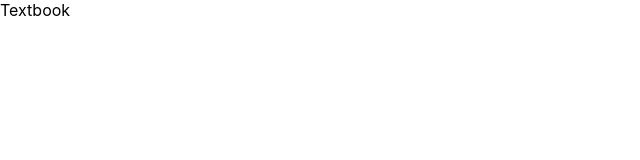
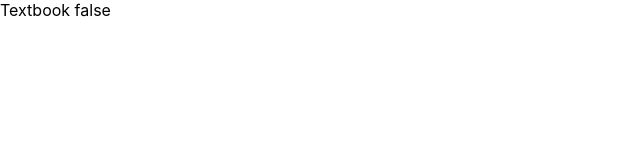
Before and after one commit to DzmitryRev/rslang, a React (Create React App) app: page /textbook in a window 1280 px wide. Shown: the top 160 px of the page, without its empty margins (0-640 px from the left). Built offline with nearby package versions, Linux system fonts and the light colour scheme.

Commit message:
feat: add isAuth field in userSlice and intall react-redux

```diff
--- a/package.json
+++ b/package.json
@@ -14,6 +14,7 @@
     "@types/react-redux": "^7.1.24",
     "react": "^18.2.0",
     "react-dom": "^18.2.0",
+    "react-redux": "^8.0.2",
     "react-router-dom": "^6.3.0",
     "react-scripts": "5.0.1",
     "typescript": "^4.7.4",
--- a/src/index.tsx
+++ b/src/index.tsx
@@ -3,18 +3,23 @@ import ReactDOM from 'react-dom/client';
 import './styles/index.css';
 import { BrowserRouter as Router } from 'react-router-dom';
 
+import { Provider } from 'react-redux';
+
 import App from './App';
 import reportWebVitals from './reportWebVitals';
+import store from './store/store';
 
 const rootElement = document.getElementById('root') as HTMLElement;
 
 const root = ReactDOM.createRoot(rootElement);
 root.render(
-  <Router>
-    <React.StrictMode>
-      <App />
-    </React.StrictMode>
-  </Router>,
+  <React.StrictMode>
+    <Router>
+      <Provider store={store}>
+        <App />
+      </Provider>
+    </Router>
+  </React.StrictMode>,
 );
 
 reportWebVitals();
--- a/src/pages/Textbook.tsx
+++ b/src/pages/Textbook.tsx
@@ -1,3 +1,17 @@
+/**
+ * Textbook have 2 conditions:
+ * auth and not auth => get this flag from userSlice
+ *
+ *
+ */
+
+import { TypedUseSelectorHook, useSelector } from 'react-redux';
+
+import { RootState } from '../store/store';
+
+const AppUseSelector: TypedUseSelectorHook<RootState> = useSelector;
+
 export default function Textbook() {
-  return <div>Textbook</div>;
+  const isAuth = AppUseSelector((store) => store.user.isAuth);
+  return <div>{isAuth ? <div>Textbook true</div> : <div>Textbook false</div>}</div>;
 }
--- a/src/store/slices/userSlice.ts
+++ b/src/store/slices/userSlice.ts
@@ -1,25 +1,25 @@
-import { createSlice } from "@reduxjs/toolkit";
-import type { PayloadAction } from "@reduxjs/toolkit";
+import { createSlice } from '@reduxjs/toolkit';
+
+import type { PayloadAction } from '@reduxjs/toolkit';
 
 interface UserState {
-  username: string;
+  isAuth: boolean;
 }
 
 const initialState: UserState = {
-  username: "",
+  isAuth: false,
 };
 
 const userSlice = createSlice({
-  name: "user",
+  name: 'user',
   initialState,
   reducers: {
-    setUser: (state, action: PayloadAction<string>) => {
-      state.username = action.payload;
-    },
+    // setUser: (state, action: PayloadAction<string>) => {
+    //   state.username = action.payload;
+    // },
   },
 });
 
-export const { setUser } = userSlice.actions;
+// export const { setUser } = userSlice.actions;
 
-
-export default userSlice.reducer
+export default userSlice.reducer;
--- a/src/store/store.ts
+++ b/src/store/store.ts
@@ -1,10 +1,13 @@
-import { configureStore } from "@reduxjs/toolkit";
+import { configureStore } from '@reduxjs/toolkit';
+
+import userReducer from './slices/userSlice';
 
 const store = configureStore({
   reducer: {
     // example:
     // one: oneSlice.reducer,
     // two: twoSlice.reducer,
+    user: userReducer,
   },
 });
 
```
Also changed, not shown: 1 other file (tests, documents, lock files or other folders).
